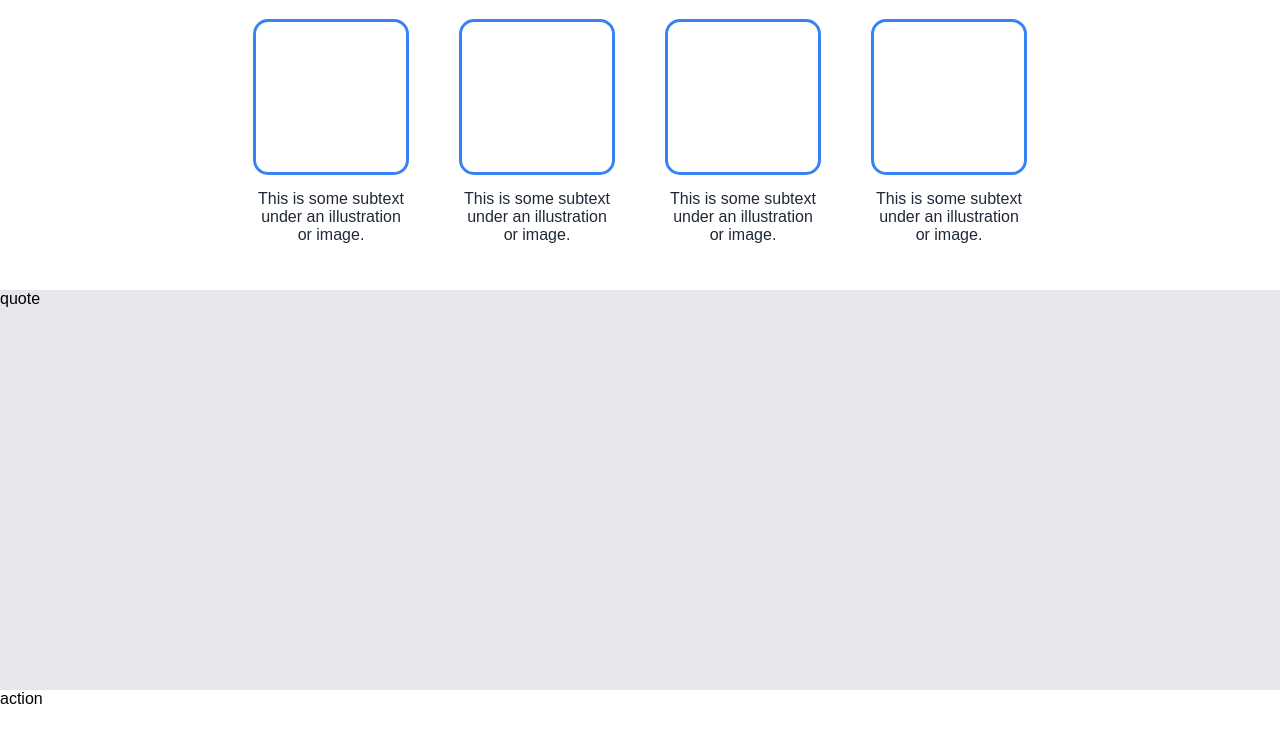
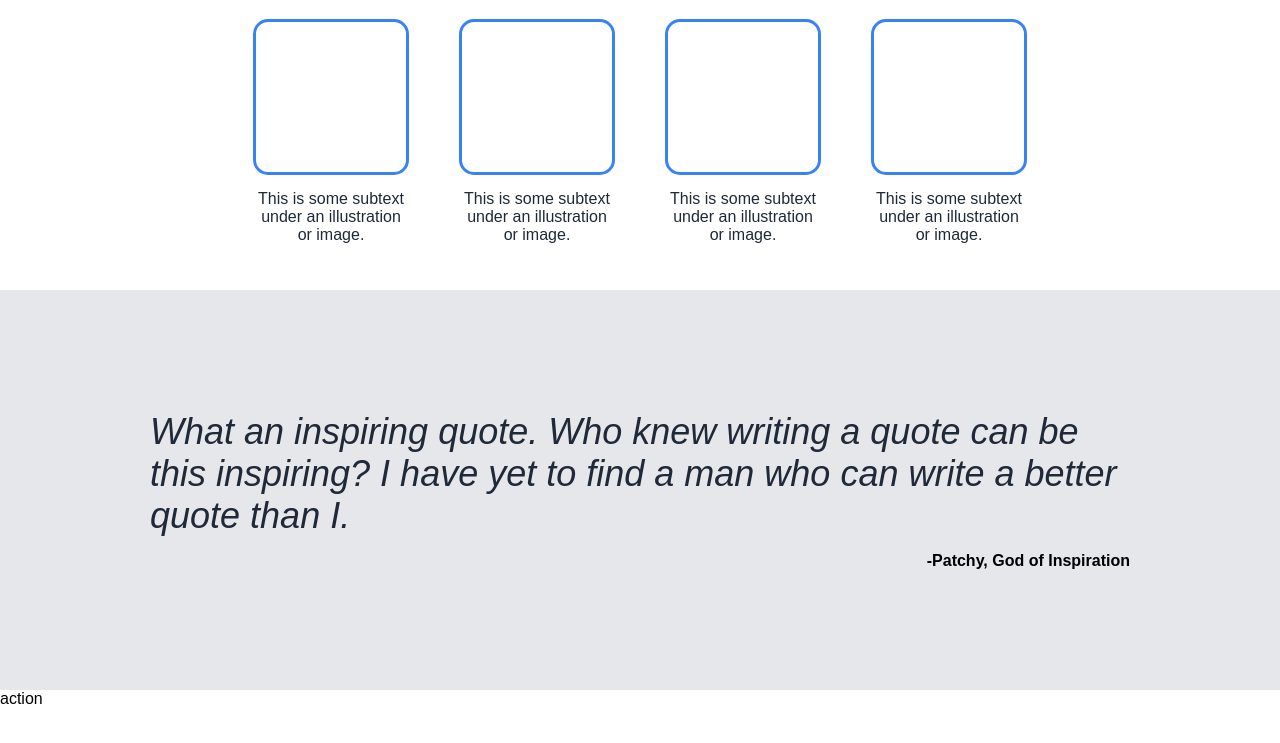
Before and after one commit to rleeoriginal/landing-page, a plain HTML site: page index.html in a window 1280 px wide. Shown: the part 525-1268 px from the top of the page. Drawn offline with Linux system fonts and the light colour scheme.

Commit message:
finish quote

```diff
--- a/index.html
+++ b/index.html
@@ -83,7 +83,15 @@
                 </div>
             </div>
             <div class="quote sub-body">
-                quote
+                <div class="message">
+                    What an inspiring quote. Who knew
+                    writing a quote can be this inspiring?
+                    I have yet to find a man who can
+                    write a better quote than I.
+                </div>
+                <div class="author">
+                    -Patchy, God of Inspiration
+                </div>
             </div>
             <div class="action sub-body">
                 action
--- a/styles.css
+++ b/styles.css
@@ -136,6 +136,25 @@ img {
 
 .quote {
     background-color: #E5E7EB;
+    display: flex;
+    flex-direction: column;
+    padding-left: 150px;
+    padding-right: 150px;
+    justify-content: center;
+    gap: 15px;
+}
+
+.message {
+    font-size: 36px;
+    font-style: italic;
+    color: #1F2937;
+    overflow: auto;
+}
+
+.author {
+    font-weight: bold;
+    display: flex;
+    justify-content: end;
 }
 
 .action {
```
